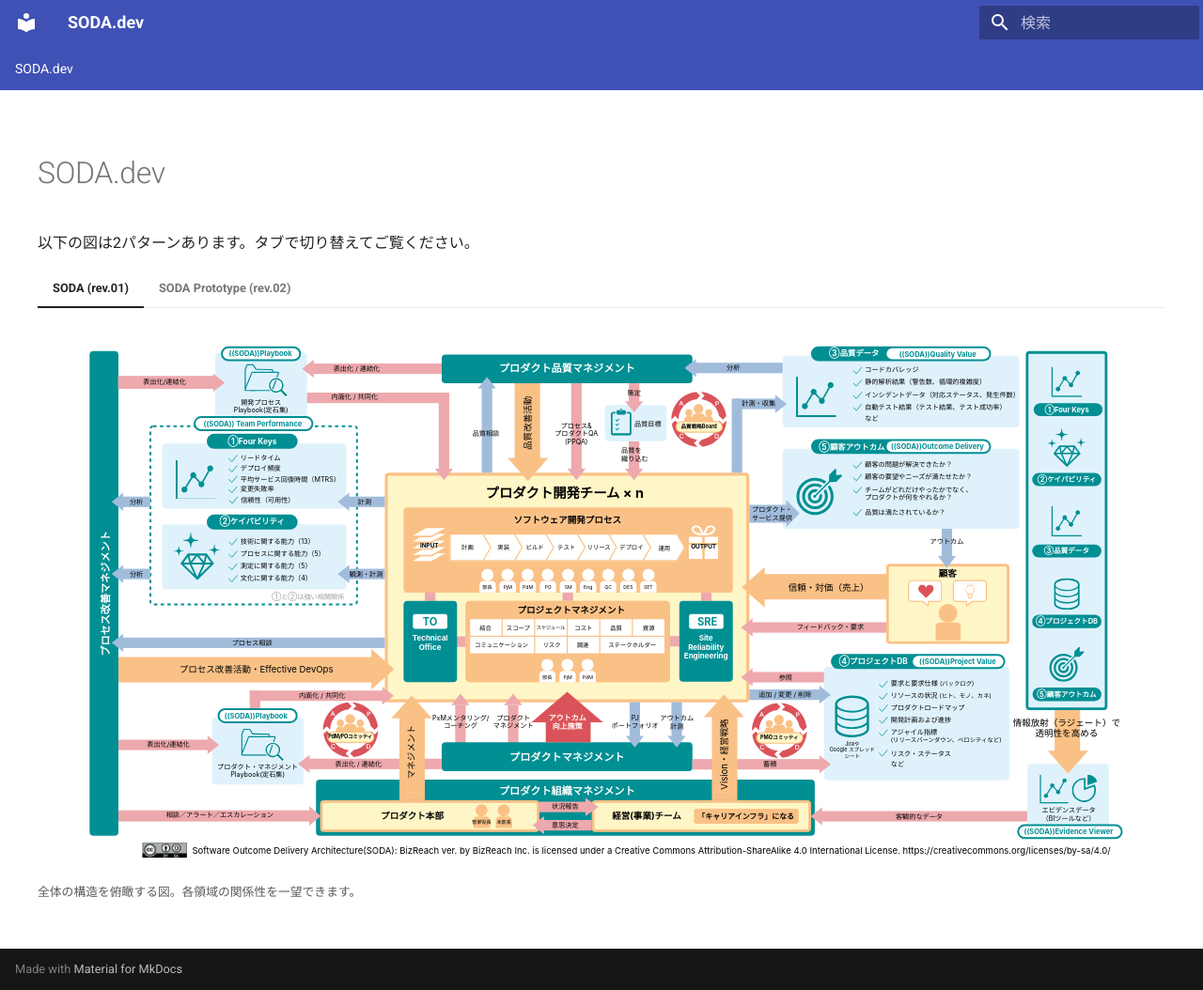
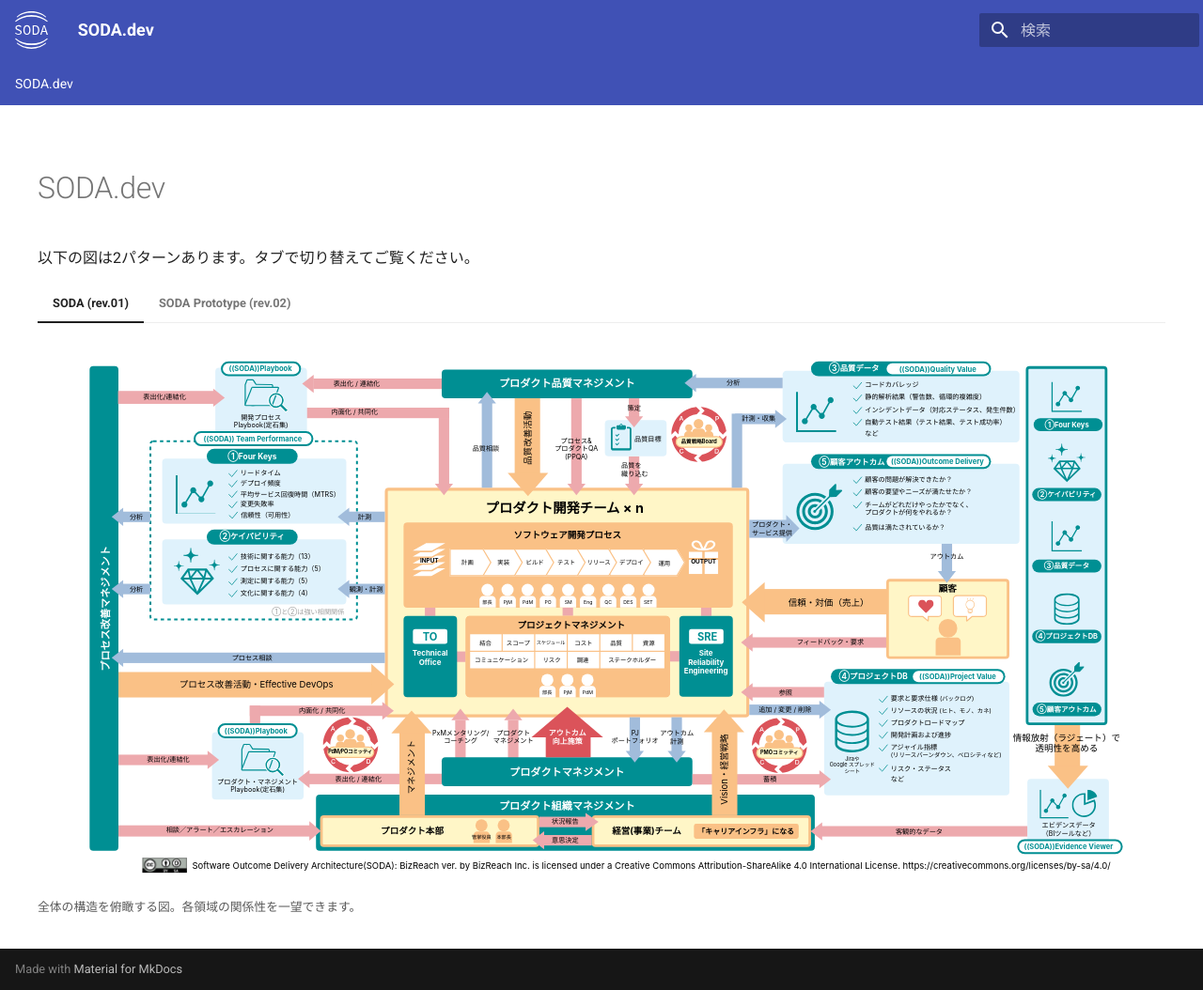
Before and after one commit to Findy/soda.dev, an MkDocs documentation site: the page built from docs/index.md, in a window 1280 px wide and 1054 px high. Shown: the whole window at 94% size. Built offline with MkDocs 1.6.1 and Material for MkDocs 9.7.7, drawn with Linux system fonts in a browser that asks for light colours.

Commit message:
feat: add favicon and logo SVG files, and adjust logo size in CSS

```diff
--- a/docs/stylesheets/extra.css
+++ b/docs/stylesheets/extra.css
@@ -55,3 +55,10 @@
 .md-content img[loading] {
     cursor: zoom-in;
 }
+
+/* ロゴのサイズ調整（必要に応じて変更） */
+.md-header__button.md-logo img,
+.md-header__button.md-logo svg {
+    height: 2rem !important;  /* 32px */
+    width: auto !important;
+}
--- a/mkdocs.yml
+++ b/mkdocs.yml
@@ -3,6 +3,8 @@ site_name: SODA.dev
 theme:
   name: material
   language: ja
+  logo: assets/logo.svg  # ロゴファイルのパス（後で実際のファイル名に変更）
+  favicon: assets/favicon.png  # ファビコンのパス（後で実際のファイル名に変更）
   features:
     - navigation.tabs
     - navigation.top
```
Also changed, not shown: docs/assets/favicon.png (added), docs/assets/logo.svg (added).
